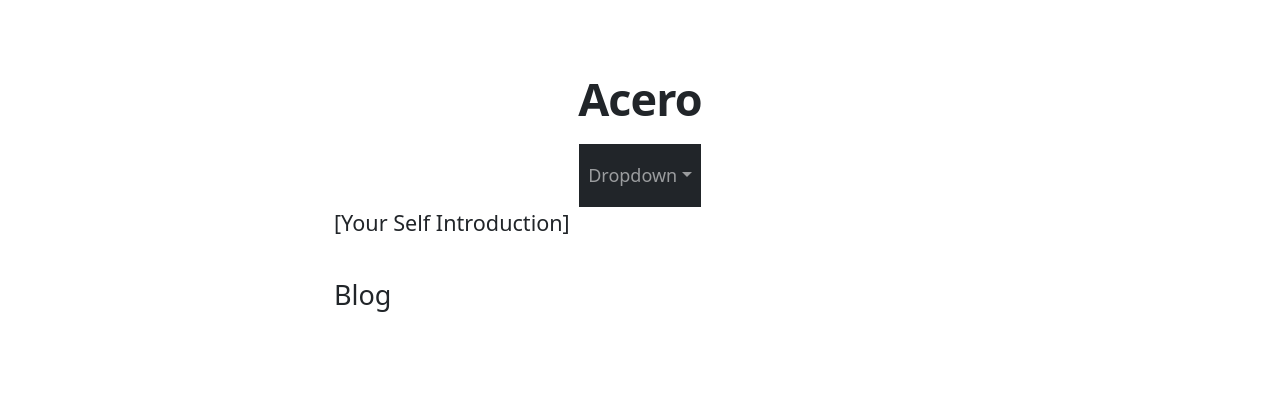
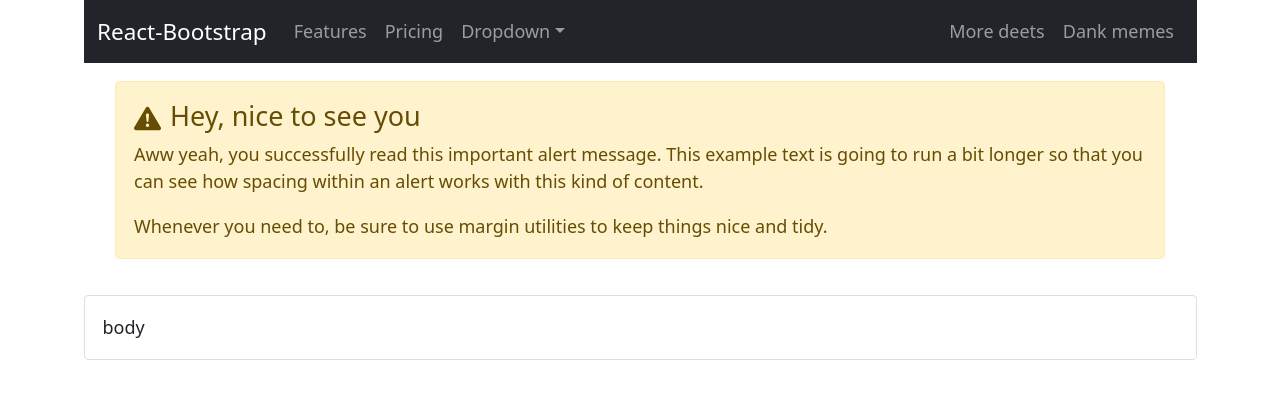
Before and after one commit to jmena/stock_ui, a Next.js app: page /sec in a window 1280 px wide. Shown: the top 398 px of the page. Built offline with nearby package versions, Linux system fonts and the light colour scheme.

Commit message:
Components are now more consistent

```diff
--- a/package.json
+++ b/package.json
@@ -15,6 +15,7 @@
     "next": "12.1.0",
     "react": "17.0.2",
     "react-bootstrap": "^2.2.1",
+    "react-bootstrap-icons": "^1.7.2",
     "react-dom": "17.0.2",
     "remark": "^14.0.2",
     "remark-html": "^15.0.1",
--- a/pages/_app.tsx
+++ b/pages/_app.tsx
@@ -1,5 +1,6 @@
 import 'styles/globals.css'
 import 'styles/global.css'
+import 'bootstrap/dist/css/bootstrap.css'
 
 export default function App({ Component, pageProps }) {
   return <Component {...pageProps} />
--- a/pages/index.tsx
+++ b/pages/index.tsx
@@ -1,5 +1,5 @@
 import Head from 'next/head'
-import Layout, {siteTitle} from 'components/layout'
+import Layout from 'components/AuthLayout'
 import {getSortedPostsData} from "lib/posts";
 import utilStyles from 'styles/utils.module.css'
 import Link from 'next/link'
@@ -7,10 +7,10 @@
 
 export default function Home({allPostsData}) {
     return (
-        <Layout home>
+        <Layout >
             {/* Keep the existing code here */}
             <Head>
-                <title>{siteTitle}</title>
+                <title>xxxxx</title>
             </Head>
             <section className={utilStyles.headingMd}>
                 <p>[Your Self Introduction]</p>
--- a/pages/posts/basic.tsx
+++ b/pages/posts/basic.tsx
@@ -1,4 +1,3 @@
-import 'bootstrap/dist/css/bootstrap.min.css';
 import {useState} from 'react';
 import AccuracyWidget from "components/AccuracyWidget";
 
--- a/pages/sec/index.tsx
+++ b/pages/sec/index.tsx
@@ -1,24 +1,23 @@
 import Head from 'next/head'
-import Layout from 'components/sec/layout'
+import Layout from 'components/AuthLayout'
 import {getSortedPostsData} from "lib/posts";
 import utilStyles from 'styles/utils.module.css'
-
+import { Container, Nav, Navbar, NavDropdown } from 'react-bootstrap';
+import AuthNavMenu from 'components/AuthNavMenu';
+import WarningHeader from 'components/WarningHeader';
+import CardPortfolio from 'components/CardPortfolio';
 
 export default function Home() {
     return (
-        <Layout home>
-            <section className={utilStyles.headingMd}>
-                <p>[Your Self Introduction]</p>
-            </section>
+        <>
+            <Layout>
+                <AuthNavMenu />
 
-            {/* Add this <section> tag below the existing <section> tag */}
-            <section className={`${utilStyles.headingMd} ${utilStyles.padding1px}`}>
-                <h2 className={utilStyles.headingLg}>Blog</h2>
-                <ul className={utilStyles.list}>
+                <WarningHeader />
 
-                </ul>
-            </section>
-        </Layout>
+                <CardPortfolio />
+            </Layout>
+        </>
     )
 }
 
--- /dev/null
+++ b/src/components/AuthLayout.tsx
@@ -0,0 +1,18 @@
+import styles from 'components/layout.module.css'
+import utilStyles from 'styles/utils.module.css'
+import Link from 'next/link'
+import NavMenu from "./AuthNavMenu";
+import React from "react";
+import ThemeProvider from 'react-bootstrap/ThemeProvider'
+import { Container } from 'react-bootstrap';
+
+
+
+export default function Layout({children}) {
+
+    return (
+        <Container>
+            {children}
+        </Container>
+    )
+}
--- /dev/null
+++ b/src/components/AuthNavMenu.tsx
@@ -0,0 +1,36 @@
+import React from "react";
+
+import { Container, Nav, Navbar, NavDropdown } from "react-bootstrap";
+
+
+
+
+export default function NavMenu() {
+    return (
+        <Navbar collapseOnSelect expand="lg" bg="dark" variant="dark">
+          <Container>
+          <Navbar.Brand href="#home">React-Bootstrap</Navbar.Brand>
+          <Navbar.Toggle aria-controls="responsive-navbar-nav" />
+          <Navbar.Collapse id="responsive-navbar-nav">
+            <Nav className="me-auto">
+              <Nav.Link href="#features">Features</Nav.Link>
+              <Nav.Link href="#pricing">Pricing</Nav.Link>
+              <NavDropdown title="Dropdown" id="collasible-nav-dropdown">
+                <NavDropdown.Item href="#action/3.1">Action</NavDropdown.Item>
+                <NavDropdown.Item href="#action/3.2">Another action</NavDropdown.Item>
+                <NavDropdown.Item href="#action/3.3">Something</NavDropdown.Item>
+                <NavDropdown.Divider />
+                <NavDropdown.Item href="#action/3.4">Separated link</NavDropdown.Item>
+              </NavDropdown>
+            </Nav>
+            <Nav>
+              <Nav.Link href="#deets">More deets</Nav.Link>
+              <Nav.Link eventKey={2} href="#memes">
+                Dank memes
+              </Nav.Link>
+            </Nav>
+          </Navbar.Collapse>
+          </Container>
+        </Navbar>
+    )
+}
--- /dev/null
+++ b/src/components/CardPortfolio.tsx
@@ -0,0 +1,12 @@
+import { Card } from "react-bootstrap";
+
+export default function CardPortfolio() {
+    return (
+      <Card>
+          <Card.Body>
+            body
+          </Card.Body>
+      </Card>
+
+    )
+}
--- /dev/null
+++ b/src/components/WarningHeader.tsx
@@ -0,0 +1,31 @@
+import React from "react";
+
+import { Alert, Card, Col, Container, Nav, Navbar, NavDropdown, Row } from "react-bootstrap";
+import * as Icon from 'react-bootstrap-icons';
+
+
+export default function WarningHeader() {
+    return (
+        // Marging m-3: https://getbootstrap.com/docs/5.1/utilities/spacing/#margin-and-padding
+        <Row  className="m-3">
+            <Col>
+                <Alert variant="warning">
+
+                    <Alert.Heading>
+                        <Icon.ExclamationTriangleFill className="flex-shrink-0 me-2" />
+                        Hey, nice to see you
+                    </Alert.Heading>
+                    <p>
+                        Aww yeah, you successfully read this important alert message. This example
+                        text is going to run a bit longer so that you can see how spacing within an
+                        alert works with this kind of content.
+                    </p>
+                    <p className="mb-0">
+                        Whenever you need to, be sure to use margin utilities to keep things nice
+                        and tidy.
+                    </p>
+                </Alert>
+            </Col>
+        </Row>
+    )
+}
--- a/src/components/sec/NavMenu.tsx
+++ /dev/null
@@ -1,29 +0,0 @@
-import React from "react";
-
-import { Nav, Navbar, NavDropdown } from "react-bootstrap";
-
-import "bootstrap/dist/css/bootstrap.min.css";
-
-
-export default function NavMenu() {
-    return (
-        <Navbar collapseOnSelect expand="lg" bg="dark" variant="dark">
-            <Navbar.Toggle aria-controls="responsive-navbar-nav" />
-            <Navbar.Collapse id="responsive-navbar-nav">
-                <Nav className="mr-auto">
-                    <NavDropdown title="Dropdown" id="collasible-nav-dropdown">
-                        <NavDropdown.Item href="#action/3.1">Action</NavDropdown.Item>
-                        <NavDropdown.Item href="#action/3.2">
-                            Another action
-                        </NavDropdown.Item>
-                        <NavDropdown.Item href="#action/3.3">Something</NavDropdown.Item>
-                        <NavDropdown.Divider />
-                        <NavDropdown.Item href="#action/3.4">
-                            Separated link
-                        </NavDropdown.Item>
-                    </NavDropdown>
-                </Nav>
-            </Navbar.Collapse>
-        </Navbar>
-    )
-}
--- a/src/components/sec/layout.tsx
+++ /dev/null
@@ -1,31 +0,0 @@
-import styles from 'components/layout.module.css'
-import utilStyles from 'styles/utils.module.css'
-import Link from 'next/link'
-import NavMenu from "./NavMenu";
-import React from "react";
-
-const name = 'Acero'
-
-export default function Layout({children, home}) {
-
-    return (
-        <div className={styles.container}>
-
-            <header className={styles.header}>
-                <>
-                    <h1 className={utilStyles.heading2Xl}>{name}</h1>
-                    <NavMenu />
-                </>
-
-            </header>
-            <main>{children}</main>
-            {!home && (
-                <div className={styles.backToHome}>
-                    <Link href="/">
-                        <a>← Back to home</a>
-                    </Link>
-                </div>
-            )}
-        </div>
-    )
-}
```
Also changed, not shown: src/components/layout.tsx (deleted, +0 -44 lines), 1 other file (tests, documents, lock files or other folders).
